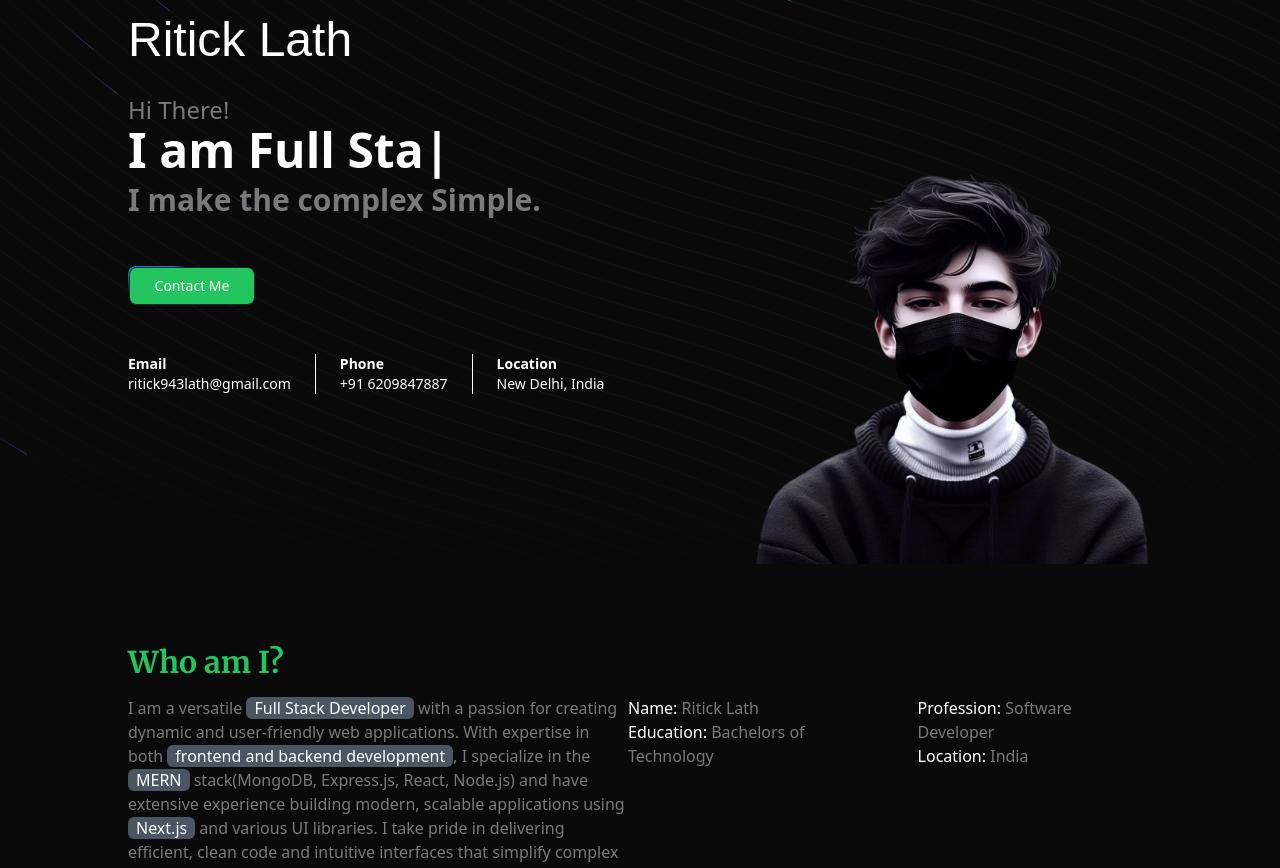
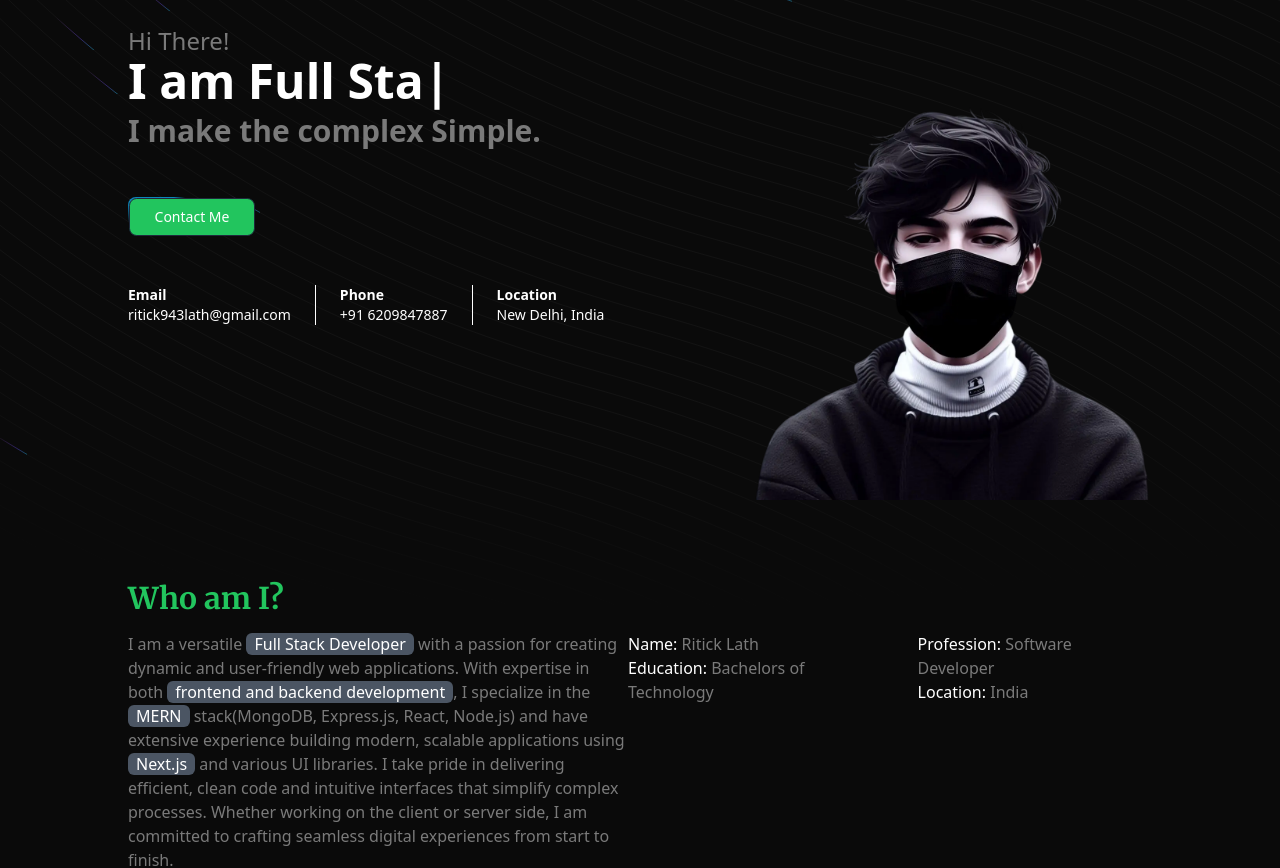
Before and after one commit to RitickLath/devfolio, a Next.js app: page / in a window 1280 px wide. Shown: the top 868 px of the page. Built offline with nearby package versions, Linux system fonts and the light colour scheme; a web font is replaced by a local one.

Commit message:
Removed Name

```diff
--- a/src/app/components/HeroSection.jsx
+++ b/src/app/components/HeroSection.jsx
@@ -30,7 +30,7 @@ const HeroSection = () => {
     <div className="lg:flex lg:justify-between">
       {/* Text Section */}
       <div>
-        <div className="mt-[30px]">
+        <div className="mt-[25px]">
           <h1 className="text-xl lg:text-2xl font-medium">Hi There!</h1>
 
           <h1 className="text-3xl lg:text-5xl font-bold text-white">
--- a/src/app/page.js
+++ b/src/app/page.js
@@ -18,11 +18,11 @@ export default function BackgroundBeamsDemo() {
   return (
     <div className="w-full bg-neutral-950 relative flex flex-col items-center justify-center antialiased">
       <div className="w-full z-10 min-h-screen px-6 md:px-24 lg:px-32 text-[#7A7A7A]">
-        <h1
+        {/* <h1
           className={`${qwitcherGrypen.className} mt-4 text-3xl md:text-5xl text-white`}
         >
           Ritick Lath
-        </h1>
+        </h1> */}
         {/* HERO SECTION */}
         <HeroSection />
         {/* ABOUT SECTION */}
```
